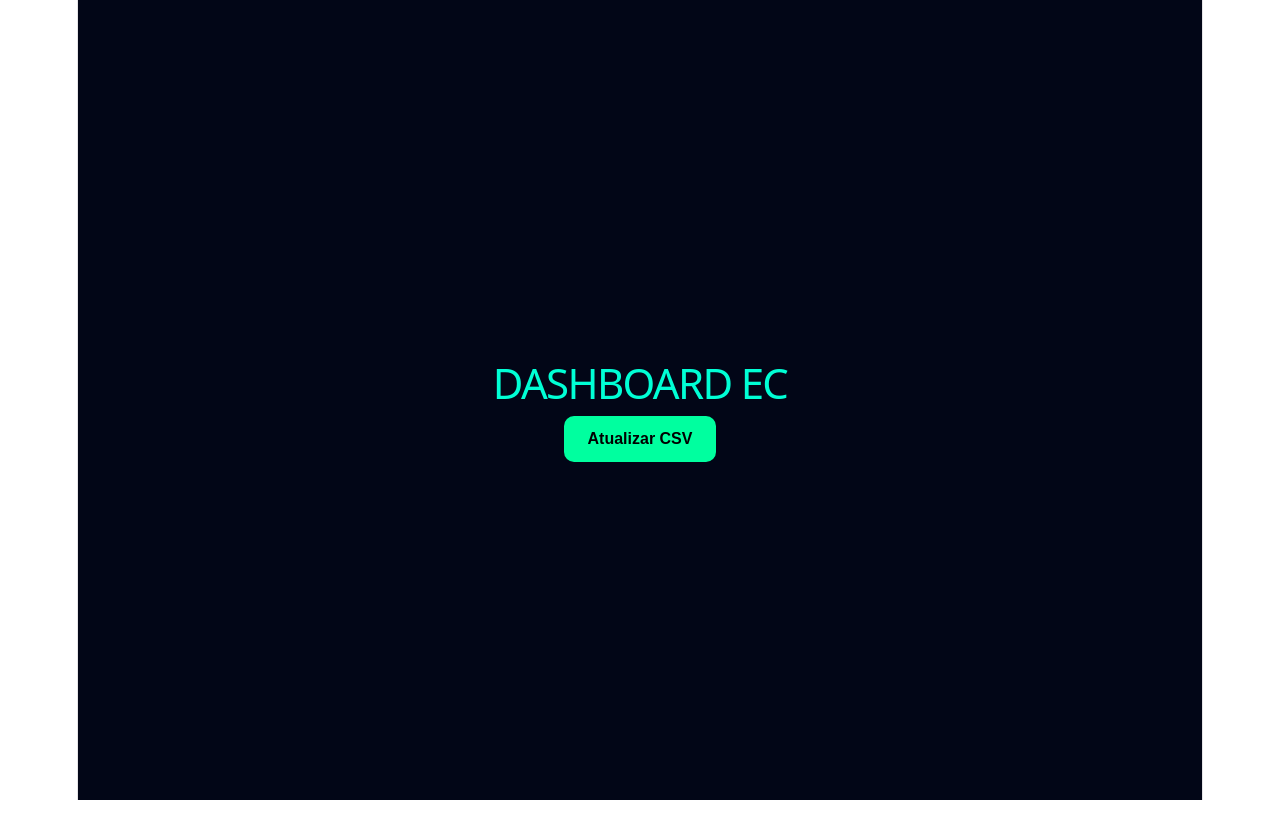
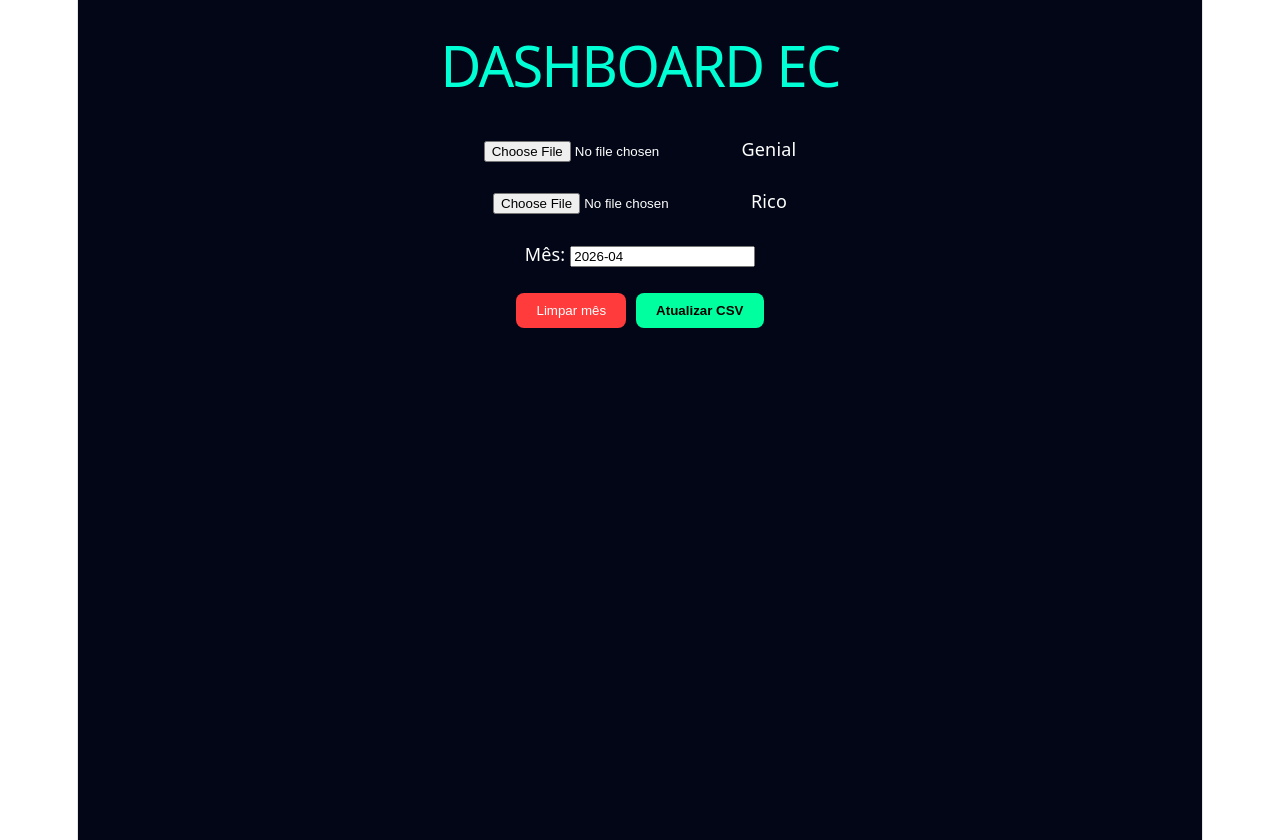
Before and after one commit to edercarvalhonovamutum-lgtm/dashboard-eder, a React (Vite) app: page / in a window 1280 px wide. Before the commit the page ends 800 px from the top, so only its background shows below. Built offline with nearby package versions, Linux system fonts and the light colour scheme.

Commit message:
novo sistema limpar mes

```diff
--- a/src/App.jsx
+++ b/src/App.jsx
@@ -1,39 +1,187 @@
-import React from "react";
+import React, { useState } from "react";
+import Papa from "papaparse";
+import { db } from "./firebase";
+import {
+  doc,
+  setDoc,
+  deleteDoc,
+  collection,
+  getDocs,
+} from "firebase/firestore";
+
+const CUSTO_POR_OP = 2.9;
 
 export default function App() {
+  const [genialFile, setGenialFile] = useState(null);
+  const [ricoFile, setRicoFile] = useState(null);
+  const [mes, setMes] = useState("2026-04");
+
+  // 🔥 LIMPAR MÊS
+  const limparMes = async () => {
+    const snapshot = await getDocs(collection(db, "trades"));
+
+    for (let docSnap of snapshot.docs) {
+      if (docSnap.id.startsWith(mes)) {
+        await deleteDoc(doc(db, "trades", docSnap.id));
+      }
+    }
+
+    alert("🔥 Mês limpo com sucesso!");
+  };
+
+  // 🔥 PROCESSAR CSV
+  const processCSV = (file, broker) => {
+    return new Promise((resolve) => {
+      Papa.parse(file, {
+        header: true,
+        skipEmptyLines: true,
+        complete: (results) => {
+          const grouped = {};
+
+          results.data.forEach((row) => {
+            const data = row["Data Abertura"];
+            const total = parseFloat(row["Total"]);
+
+            if (!data || isNaN(total)) return;
+
+            const date = data.split(" ")[0]; // dd/mm/yyyy
+
+            if (!grouped[date]) {
+              grouped[date] = {
+                genial: 0,
+                rico: 0,
+                opsGenial: 0,
+                opsRico: 0,
+              };
+            }
+
+            if (broker === "genial") {
+              grouped[date].genial += total;
+              grouped[date].opsGenial += 1;
+            } else {
+              grouped[date].rico += total;
+              grouped[date].opsRico += 1;
+            }
+          });
+
+          resolve(grouped);
+        },
+      });
+    });
+  };
+
+  // 🔥 SUBIR DADOS
+  const uploadData = async () => {
+    const genialData = genialFile
+      ? await processCSV(genialFile, "genial")
+      : {};
+
+    const ricoData = ricoFile
+      ? await processCSV(ricoFile, "rico")
+      : {};
+
+    const allDates = new Set([
+      ...Object.keys(genialData),
+      ...Object.keys(ricoData),
+    ]);
+
+    for (let date of allDates) {
+      const g = genialData[date] || {};
+      const r = ricoData[date] || {};
+
+      const genial = g.genial || 0;
+      const rico = r.rico || 0;
+
+      const opsGenial = g.opsGenial || 0;
+      const opsRico = r.opsRico || 0;
+
+      const [day, month, year] = date.split("/");
+
+      const docId = `${year}-${month}-${day}`;
+
+      await setDoc(doc(db, "trades", docId), {
+        dateKey: docId,
+        shortDate: date,
+        ano: year,
+        mes: month,
+        dia: day,
+        monthKey: `${year}-${month}`,
+
+        genial: Number(genial.toFixed(2)),
+        rico: Number(rico.toFixed(2)),
+
+        opsGenial,
+        opsRico,
+
+        custo: (opsGenial + opsRico) * CUSTO_POR_OP,
+
+        updatedAt: Date.now(),
+      });
+    }
+
+    alert("🚀 Dados atualizados com sucesso!");
+  };
+
   return (
-    <div
+    <div style={{ padding: 20, background: "#020617", minHeight: "100vh", color: "white" }}>
+      <h1 style={{ color: "#00ffd5" }}>DASHBOARD EC</h1>
+
+      <br />
+
+      <div>
+        <input type="file" onChange={(e) => setGenialFile(e.target.files[0])} />
+        <span> Genial</span>
+      </div>
+
+      <br />
+
+      <div>
+        <input type="file" onChange={(e) => setRicoFile(e.target.files[0])} />
+        <span> Rico</span>
+      </div>
+
+      <br />
+
+      <div>
+        <label>Mês: </label>
+        <input
+          value={mes}
+          onChange={(e) => setMes(e.target.value)}
+          placeholder="2026-04"
+        />
+      </div>
+
+      <br />
+
+      <button
+        onClick={limparMes}
         style={{
-        background: "#020617",
-        minHeight: "100vh",
-        color: "white",
-        display: "flex",
-        alignItems: "center",
-        justifyContent: "center",
-        fontFamily: "Arial, sans-serif",
+          background: "#ff3b3b",
+          color: "#fff",
+          padding: "10px 20px",
+          marginRight: 10,
+          border: "none",
+          borderRadius: 8,
+          cursor: "pointer",
         }}
       >
-      <div style={{ textAlign: "center" }}>
-        <h1 style={{ color: "#00ffd5", fontSize: 42, marginBottom: 20 }}>
-          DASHBOARD EC
-        </h1>
+        Limpar mês
+      </button>
 
       <button
-          onClick={() => alert("FUNCIONANDO")}
+        onClick={uploadData}
         style={{
           background: "#00ff9f",
           color: "#000",
-            padding: "14px 24px",
-            borderRadius: 10,
+          padding: "10px 20px",
           border: "none",
+          borderRadius: 8,
           cursor: "pointer",
-            fontWeight: 800,
-            fontSize: 16,
+          fontWeight: "bold",
         }}
       >
         Atualizar CSV
       </button>
     </div>
-    </div>
   );
 }
```
Lines whose indentation alone changed are shown as unchanged.
